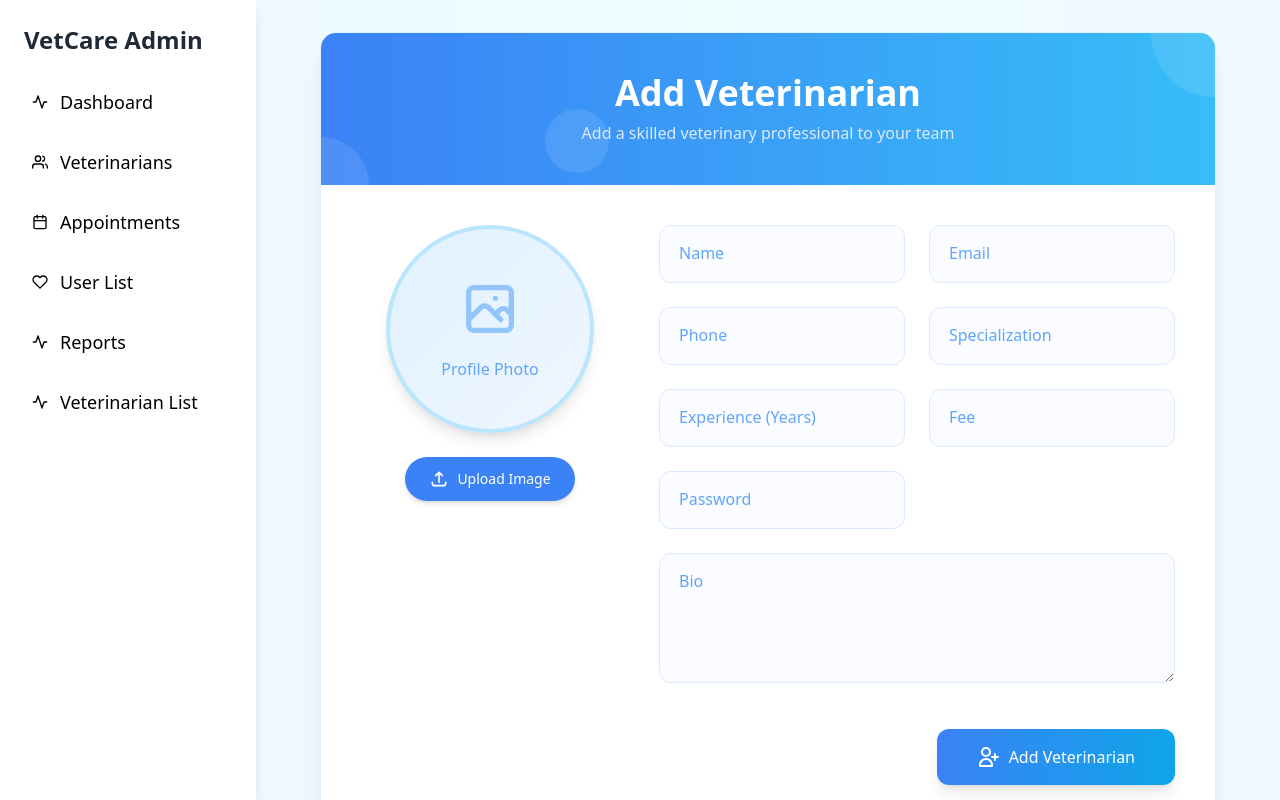
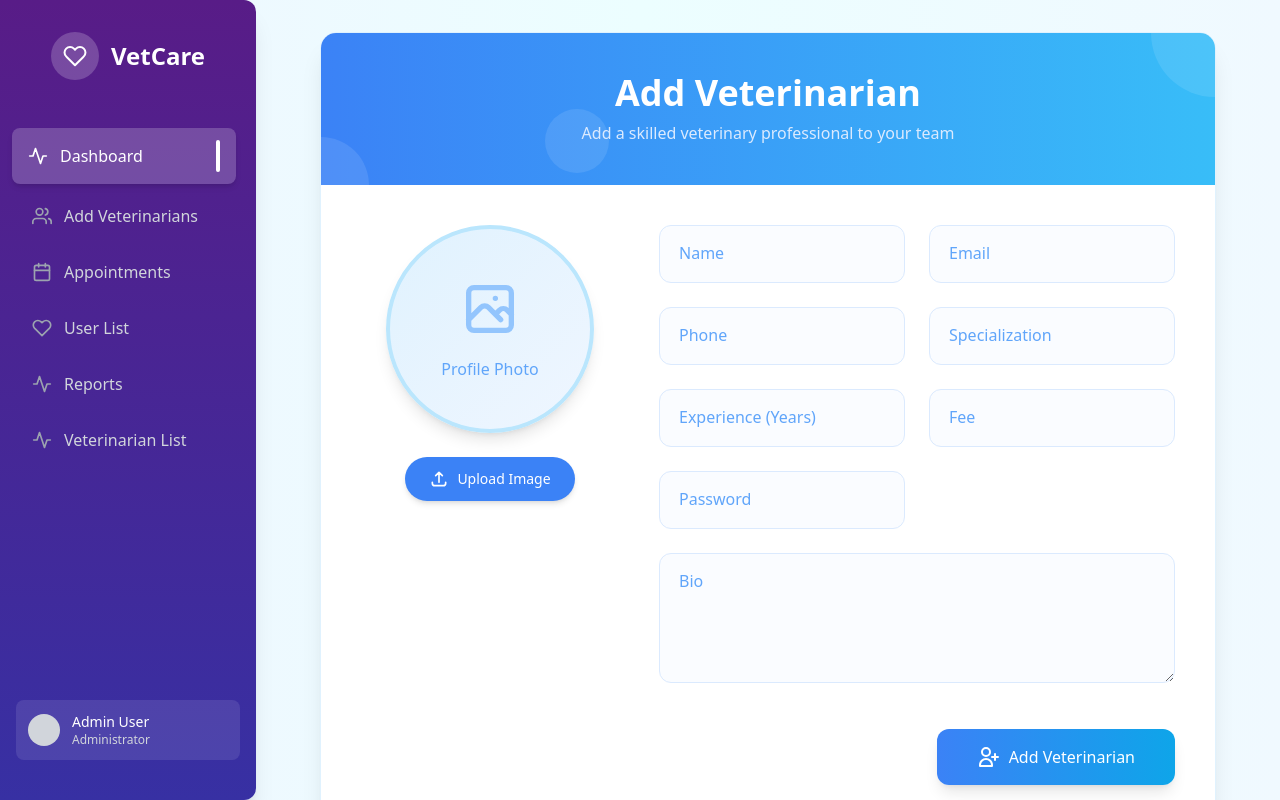
Before and after one commit to Devraj-098765/vet_project_frontend, a React (Vite) app: page /AddVet in a window 1280 px wide. Built offline with nearby package versions, Linux system fonts and the light colour scheme; no server answers.

Commit message:
feat(AdminNavbar): enhance navigation with active item state and improved styling

```diff
--- a/src/component/admin/AdminNavbar.jsx
+++ b/src/component/admin/AdminNavbar.jsx
@@ -1,37 +1,67 @@
-import React from "react";
+import React, { useState } from "react";
 import { useNavigate } from "react-router-dom";
 import { FiActivity, FiUsers, FiCalendar, FiHeart } from "react-icons/fi";
 
 const AdminNavbar = () => {
   const navigate = useNavigate();
+  const [activeItem, setActiveItem] = useState("Dashboard");
 
   const navItems = [
     { name: "Dashboard", icon: <FiActivity />, route: "/adminDashboard" },
-    { name: "Veterinarians", icon: <FiUsers />, route: "/AddVet" },
+    { name: " Add Veterinarians", icon: <FiUsers />, route: "/AddVet" },
     { name: "Appointments", icon: <FiCalendar />, route: "/admin/appointments" },
     { name: "User List", icon: <FiHeart />, route: "/UserList" },
     { name: "Reports", icon: <FiActivity />, route: "/admin/reports" },
     { name: "Veterinarian List", icon: <FiActivity />, route: "/admin/veterinarianlist" },
-
   ];
 
+  const handleNavigation = (route, name) => {
+    setActiveItem(name);
+    navigate(route);
+  };
+
   return (
-    <aside className="w-64 bg-white shadow-lg p-6 h-screen flex flex-col">
-      <h2 className="text-2xl font-bold text-gray-800 mb-6">VetCare Admin</h2>
-      <nav>
-        <ul className="space-y-4">
+    <aside className="w-64 bg-gradient-to-b from-purple-900 to-indigo-800 rounded-r-xl shadow-xl p-4 h-screen flex flex-col">
+      <div className="flex items-center justify-center mb-12 mt-4">
+        <div className="bg-white bg-opacity-20 p-3 rounded-full">
+          <FiHeart className="text-white text-2xl" />
+        </div>
+        <h2 className="text-2xl font-bold text-white ml-3">VetCare</h2>
+      </div>
+
+      <nav className="flex-grow">
+        <ul className="space-y-2">
           {navItems.map((item, index) => (
             <li
               key={index}
-              className="flex items-center space-x-3 p-2 rounded-lg hover:bg-blue-100 hover:text-blue-600 transition duration-300 cursor-pointer"
-              onClick={() => navigate(item.route)}
+              className={`flex items-center px-4 py-3 rounded-lg cursor-pointer transition-all duration-300 ${
+                activeItem === item.name
+                  ? "bg-white bg-opacity-20 text-white shadow-md transform -translate-x-1"
+                  : "text-gray-300 hover:bg-white hover:bg-opacity-10"
+              }`}
+              onClick={() => handleNavigation(item.route, item.name)}
             >
-              {item.icon}
-              <span className="text-lg font-medium">{item.name}</span>
+              <div className={`text-xl ${activeItem === item.name ? "text-white" : "text-gray-400"}`}>
+                {item.icon}
+              </div>
+              <span className="ml-3 font-medium">{item.name}</span>
+              {activeItem === item.name && (
+                <div className="ml-auto w-1 h-8 bg-white rounded-full"></div>
+              )}
             </li>
           ))}
         </ul>
       </nav>
+
+      <div className="mt-auto mb-6 bg-white bg-opacity-10 p-3 rounded-lg">
+        <div className="flex items-center">
+          <div className="w-8 h-8 rounded-full bg-gray-300"></div>
+          <div className="ml-3">
+            <p className="text-white text-sm font-medium">Admin User</p>
+            <p className="text-gray-300 text-xs">Administrator</p>
+          </div>
+        </div>
+      </div>
     </aside>
   );
 };
```
